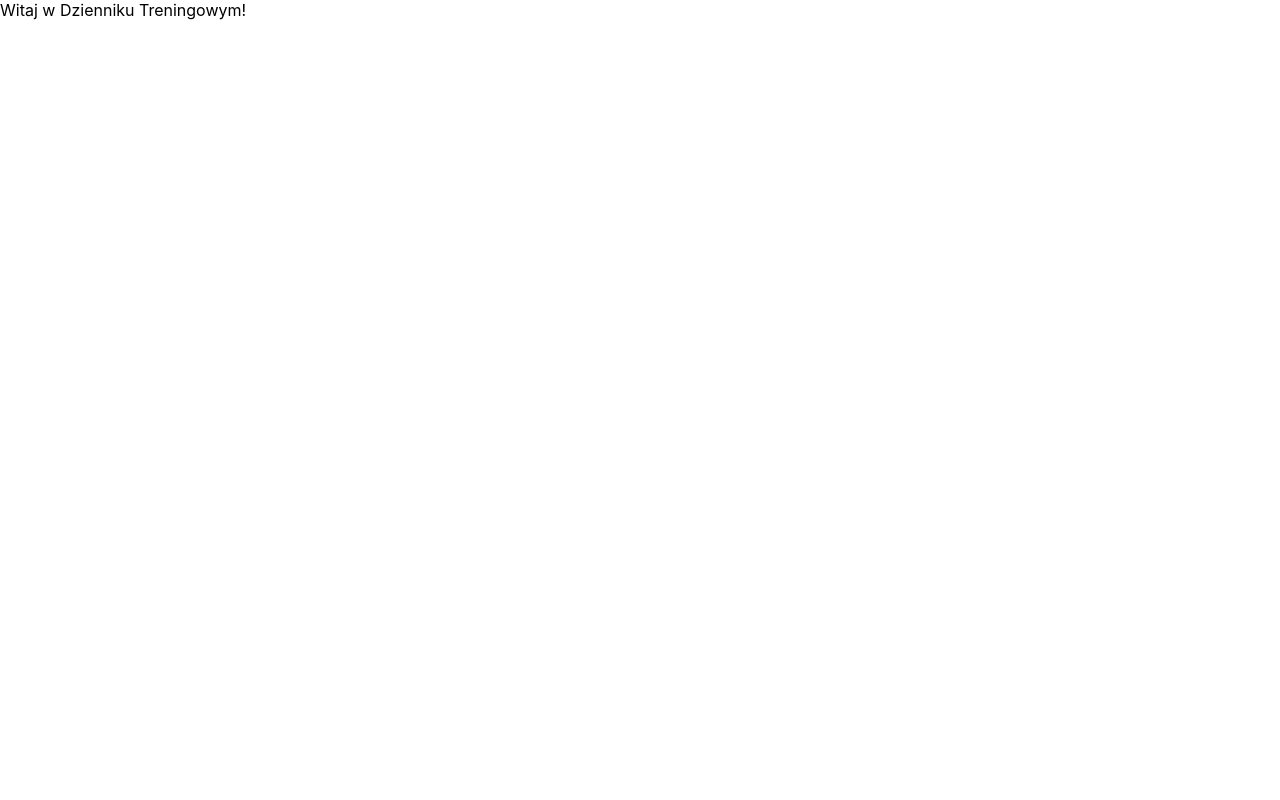
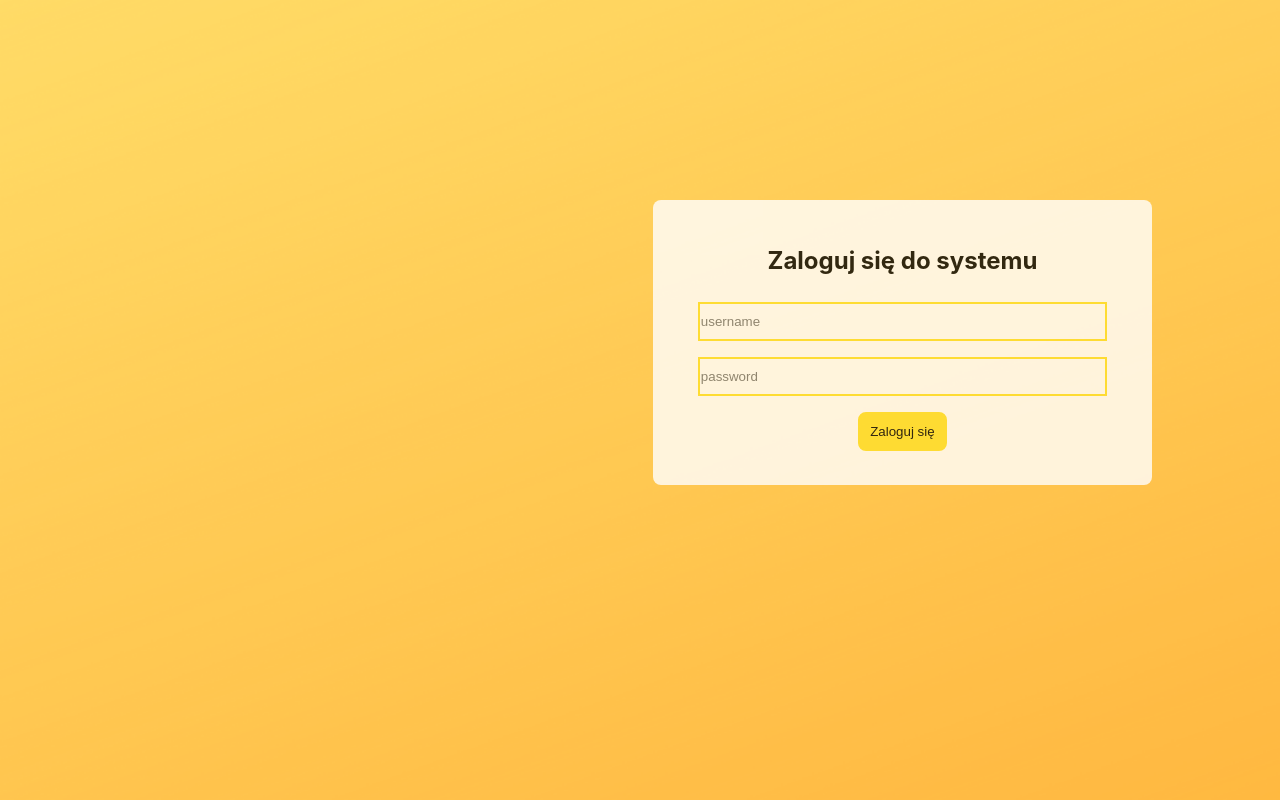
Before and after one commit to magdasid/DziennikTreningowy-Web, a React (Create React App) app in the folder dziennik-treningowy/: page / in a window 1280 px wide. Built offline with nearby package versions, Linux system fonts and the light colour scheme.

Commit message:
Add new background

```diff
--- a/dziennik-treningowy/src/App.js
+++ b/dziennik-treningowy/src/App.js
@@ -1,6 +1,5 @@
 import React, { Component } from 'react';
 import { BrowserRouter, Switch, Route } from 'react-router-dom';
-import Home from './components/Home';
 import Login from './components/Login';
 import './App.css';
 import AuthService from './components/AuthService';
@@ -11,8 +10,7 @@ class App extends Component {
     return (
       <BrowserRouter>
         <Switch>
-          <Route path="/Login" component={Login}/>
-          <Route path="/" exact component={Home}/>
+          <Route path="/" exact component={Login}/>
           <AuthService>
             <Route path="/Protected" component={Protected}/>
           </AuthService>
--- a/dziennik-treningowy/src/components/AuthService.js
+++ b/dziennik-treningowy/src/components/AuthService.js
@@ -13,7 +13,7 @@ class AuthService extends Component {
         const jwt = getJWT();
         if(!jwt) {
             this.props.history.push({
-                pathname:'/Login'
+                pathname:'/'
             });
         }
         else {
--- a/dziennik-treningowy/src/components/Login.js
+++ b/dziennik-treningowy/src/components/Login.js
@@ -1,5 +1,6 @@
 import React, { Component } from 'react';
 import axios from 'axios';
+import '../styles/Login.css';
 
 class Login extends Component {
     constructor(props) {
@@ -23,13 +24,18 @@ class Login extends Component {
     }
     render() {
         return(
-            <form onSubmit={this.handleSubmit}>
-                <label>email</label>
-                <input onChange={(event) => this.setState({ email: event.target.value })} type="text" name="email" autoComplete="username"/>
-                <label>password</label>
-                <input onChange={(event) => this.setState({ password: event.target.value })} type="password" name="password" autoComplete="current-password"/>
-                <button type="submit">Log in</button>
-            </form>
+            <div className="login-page">
+                <form className="form" onSubmit={this.handleSubmit}>
+                    <h2>Zaloguj się do systemu</h2>
+                    <div className="form__field">
+                        <input className="form__input" placeholder="username" onChange={(event) => this.setState({ email: event.target.value })} type="text" name="email" autoComplete="username"/>
+                    </div>
+                    <div className="form__field">
+                        <input className="form__input" placeholder="password" onChange={(event) => this.setState({ password: event.target.value })} type="password" name="password" autoComplete="current-password"/>
+                    </div>
+                    <button className="button-submit" type="submit">Zaloguj się</button>
+                </form>
+            </div>
         );
     }
 }
--- a/dziennik-treningowy/src/components/Protected.js
+++ b/dziennik-treningowy/src/components/Protected.js
@@ -18,14 +18,14 @@ class Protected extends React.Component {
             })
         }).catch(err => {
             localStorage.removeItem('cool-jwt');
-            this.props.history.push('/Login');
+            this.props.history.push('/');
         });
     }
     render() {
         return(
-            <div>
+            <h1 style={{backgroundColor: 'white', opacity: '0.7', textAlign: 'center'}}>
                 Witaj {this.state.user.firstName}!
-            </div>
+            </h1>
         )
     }
 };
--- a/dziennik-treningowy/src/index.css
+++ b/dziennik-treningowy/src/index.css
@@ -1,6 +1,12 @@
-body {
-  margin: 0;
+body, html {
+  margin: 0 auto;
   padding: 0;
+  background-image: url("./photos/background.png");
+  background-size: cover;
+  background-repeat: no-repeat;
+  background-position: center;
+  background-color: #FFB73F;
+  height: 100vh;
   font-family: -apple-system, BlinkMacSystemFont, "Segoe UI", "Roboto", "Oxygen",
     "Ubuntu", "Cantarell", "Fira Sans", "Droid Sans", "Helvetica Neue",
     sans-serif;
--- /dev/null
+++ b/dziennik-treningowy/src/styles/Login.css
@@ -0,0 +1,32 @@
+.login-page {
+    display: flex;
+    direction: row;
+}
+.form {
+    width: 35%;
+    padding: 2%;
+    background-color: white;
+    opacity: 0.8;
+    border-radius: 8px;
+    text-align: center;
+    position: absolute;
+    top: 25%;
+    right: 10%;
+}
+.form__field {
+    width: 100%;
+}
+.form__input {
+    padding: 10px 1px;
+    margin: 8px 2px;
+    border: 2px solid #FEE12B;
+    width: 90%;
+}
+.button-submit {
+    width: 20%;
+    padding: 10px 1px;
+    margin: 8px 2px;
+    border-radius: 8px;
+    background-color: #FEE12B;
+    border: 2px solid #FEE12B;
+}
```
Also changed, not shown: dziennik-treningowy/src/photos/background.png (added).
